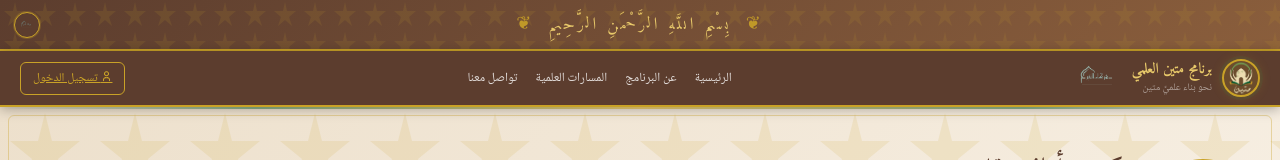
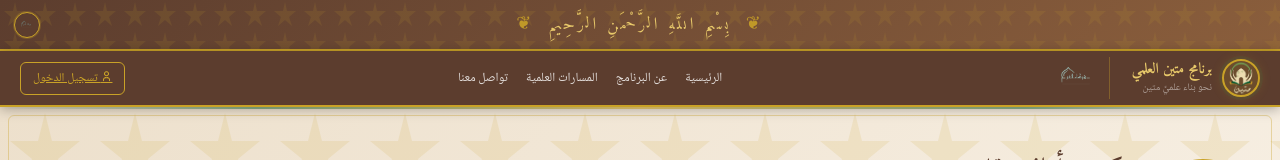
Before and after one commit to Mateenweb/Mateen, a plain HTML site: page html/teacher-fiqh.html in a window 1280 px wide. Shown: the top 160 px of the page. Drawn offline with Linux system fonts and the light colour scheme; no server answers.

Commit message:
Fix Shorakaa logo size (inline style + shared.css) — teacher-fiqh.html

```diff
--- a/html/teacher-fiqh.html
+++ b/html/teacher-fiqh.html
@@ -24,7 +24,7 @@
 <div class="nav-tagline">نحو بناء علميٍّ متين</div>
 </div>
 </a>
-<div class="nav-shuraka"><img src="../shuraka-logo.png" alt="شركاء الخير" class="nav-shuraka-img"/></div>
+<div class="nav-shuraka" style="display:flex;align-items:center;margin-inline-start:10px;padding-inline-start:12px;border-inline-start:1px solid rgba(201,162,39,0.35);"><img src="../shuraka-logo.png" alt="شركاء الخير" class="nav-shuraka-img" style="height:42px;width:auto;max-height:42px;display:block;object-fit:contain;filter:brightness(1.35);"/></div>
 <ul class="nav-links">
 <li><a href="home.html">الرئيسية</a></li>
 <li><a href="about.html">عن البرنامج</a></li>
```
